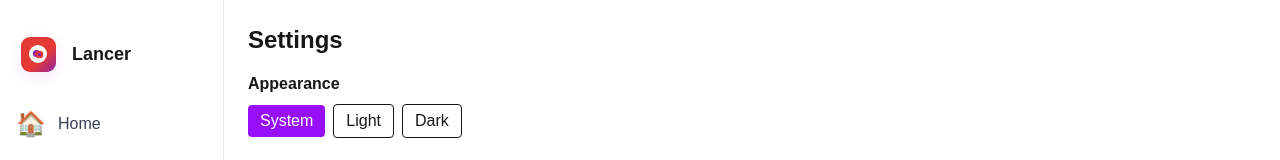
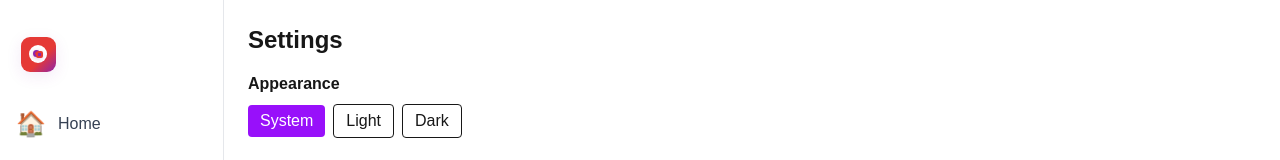
Before and after one commit to web3lancer/lancerwallet, a Next.js app: page /settings in a window 1280 px wide. Shown: the top 160 px of the page. Built offline with nearby package versions, Linux system fonts and the light colour scheme.

Commit message:
fix text background

```diff
--- a/app/components/Navigation.tsx
+++ b/app/components/Navigation.tsx
@@ -45,9 +45,8 @@ export default function Navigation() {
       {/* Desktop aside nav: hidden on small screens, visible on md+ */}
       <aside className="hidden md:flex fixed left-0 top-0 h-full w-56 bg-white dark:bg-black border-r border-gray-200 dark:border-gray-800 flex-col py-8 px-4 z-50">
         <div className="mb-8">
-          <Link href="/" className="flex items-center gap-3">
+          <Link href="/" className="flex items-center gap-3" aria-label="Lancer Wallet">
             <Logo size={44} />
-            <span className="font-bold text-lg">Lancer</span>
           </Link>
         </div>
         {navItems.map((item) => (
--- a/app/components/landing/Header.tsx
+++ b/app/components/landing/Header.tsx
@@ -3,7 +3,7 @@ export default function Header() {
     <header className="flex items-center justify-between py-6 px-6">
       <div className="flex items-center gap-3">
         <div className="w-10 h-10 rounded-lg bg-gradient-to-br from-purple-600 to-purple-400 flex items-center justify-center text-white font-bold">LW</div>
-        <span className="font-semibold text-lg">LancerWallet</span>
+        <span className="font-semibold text-lg hidden md:inline">LancerWallet</span>
       </div>
       <div>
         <a href="/home" className="bg-purple-600 text-white px-4 py-2 rounded-lg shadow-sm hover:bg-purple-700">Enter App</a>
```
